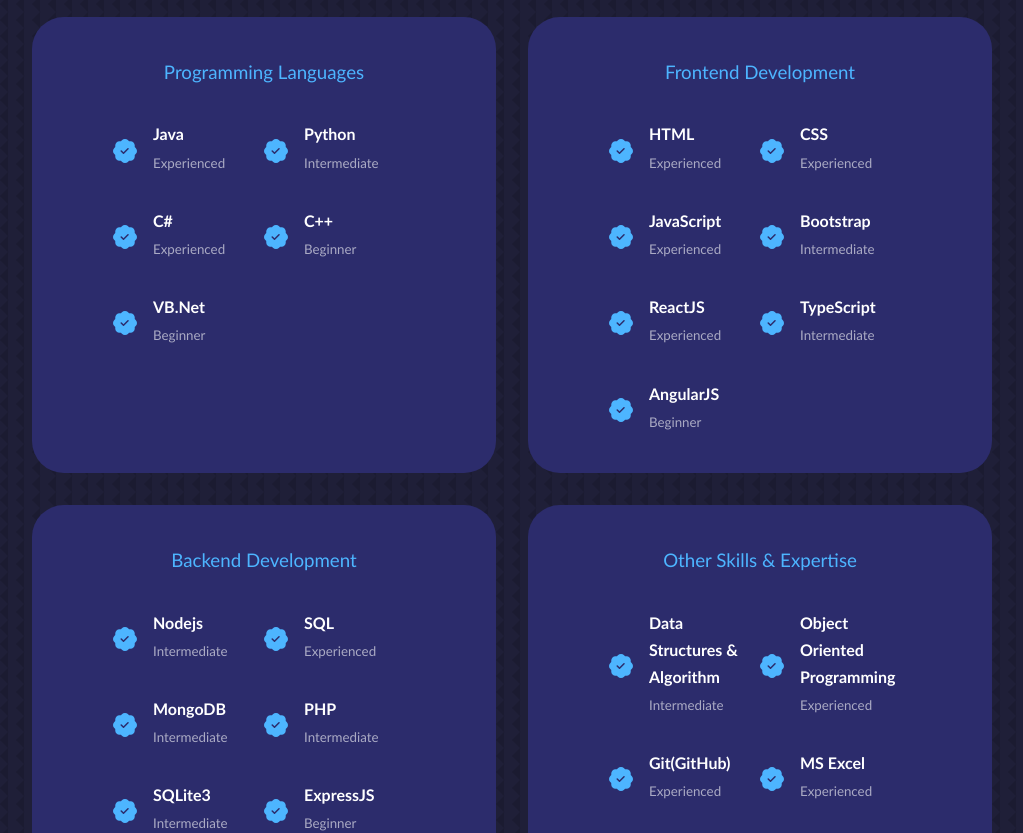
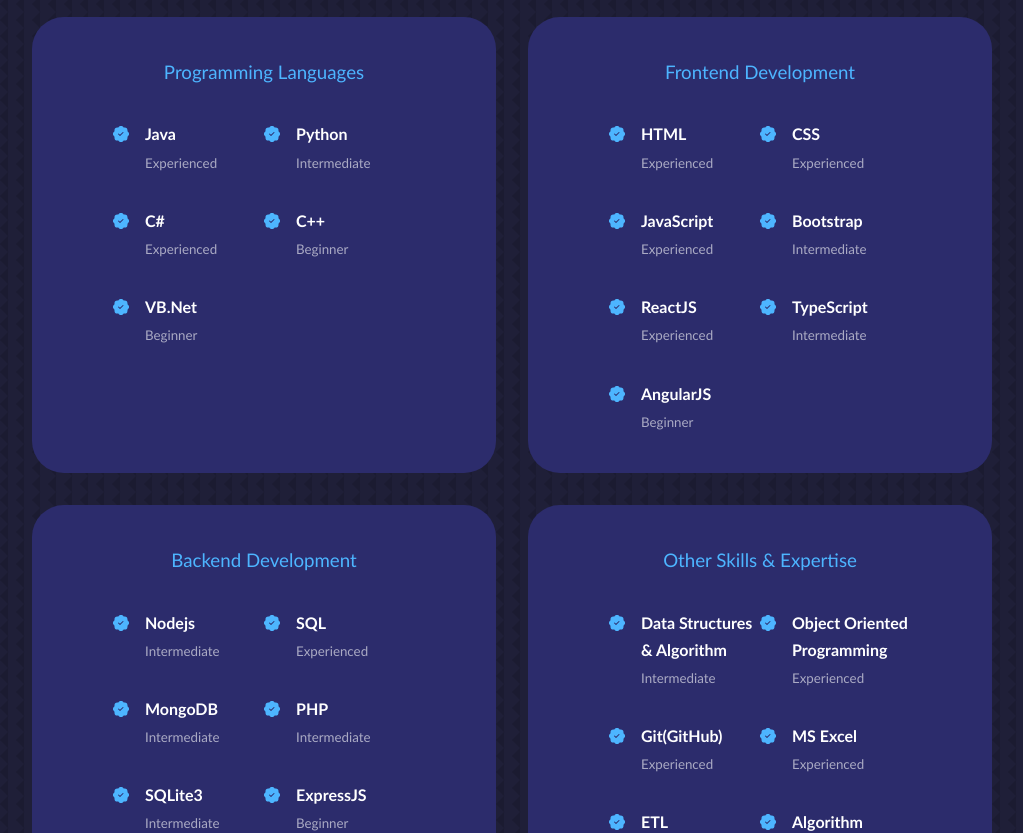
Before and after one commit to Pradyumnseth743/My-Portfolio, a React (Create React App) app: page / in a window 1280 px wide. Shown: the part 1780-2613 px from the top of the page, without its empty margins (128-1151 px from the left). Built offline with nearby package versions, Linux system fonts and the light colour scheme.

Commit message:
2nd Icon  Changes

```diff
--- a/src/components/experience/experience.css
+++ b/src/components/experience/experience.css
@@ -39,14 +39,14 @@
 
 .experience__details{
     display: flex;
-    align-items: center;
+    /* align-items: center; */
     gap:1rem;
 }
 
 .experience__details-icons{
     margin-top: 6px;
     color: var(--color-primary);
-    font-size: 1.5rem;           /* Fixed icon size */
+    font-size: 1rem;           /* Fixed icon size */
     flex-shrink: 0;              /* Prevent icon from shrinking */
 }
 
```
